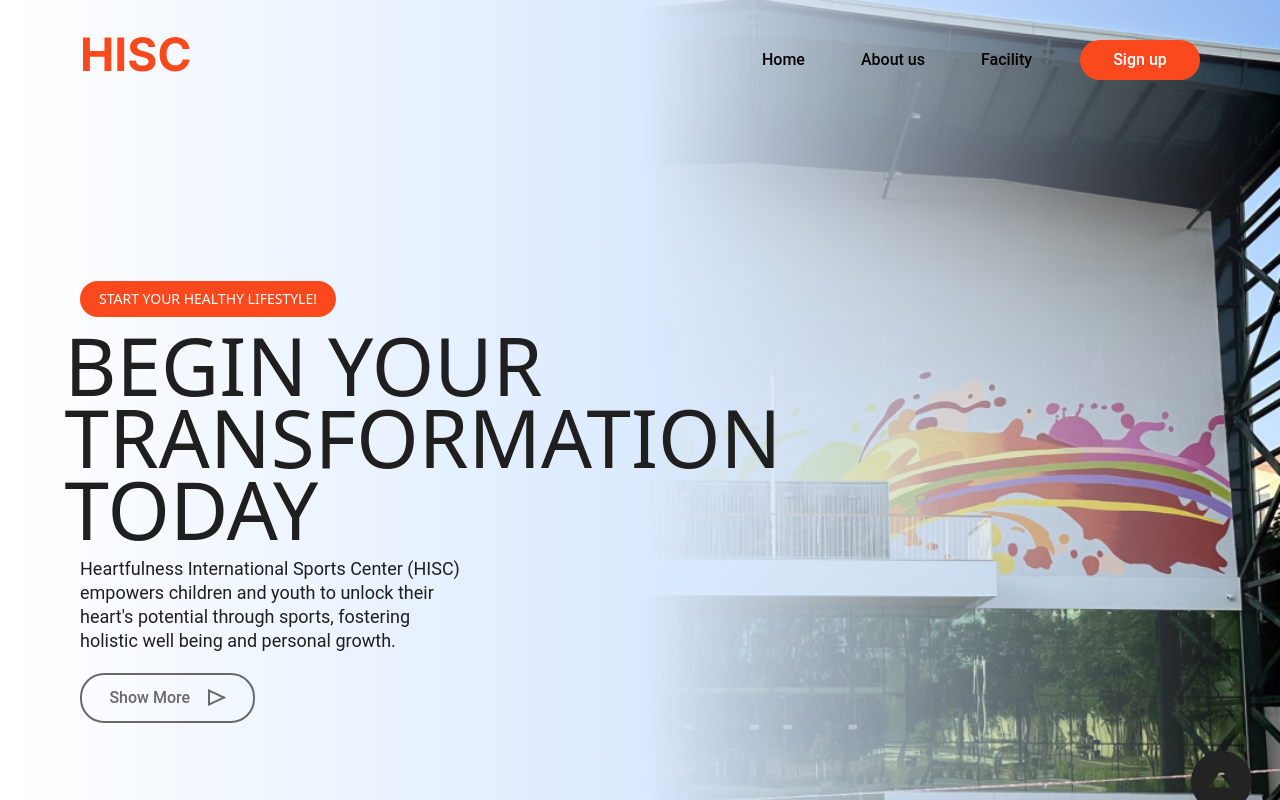
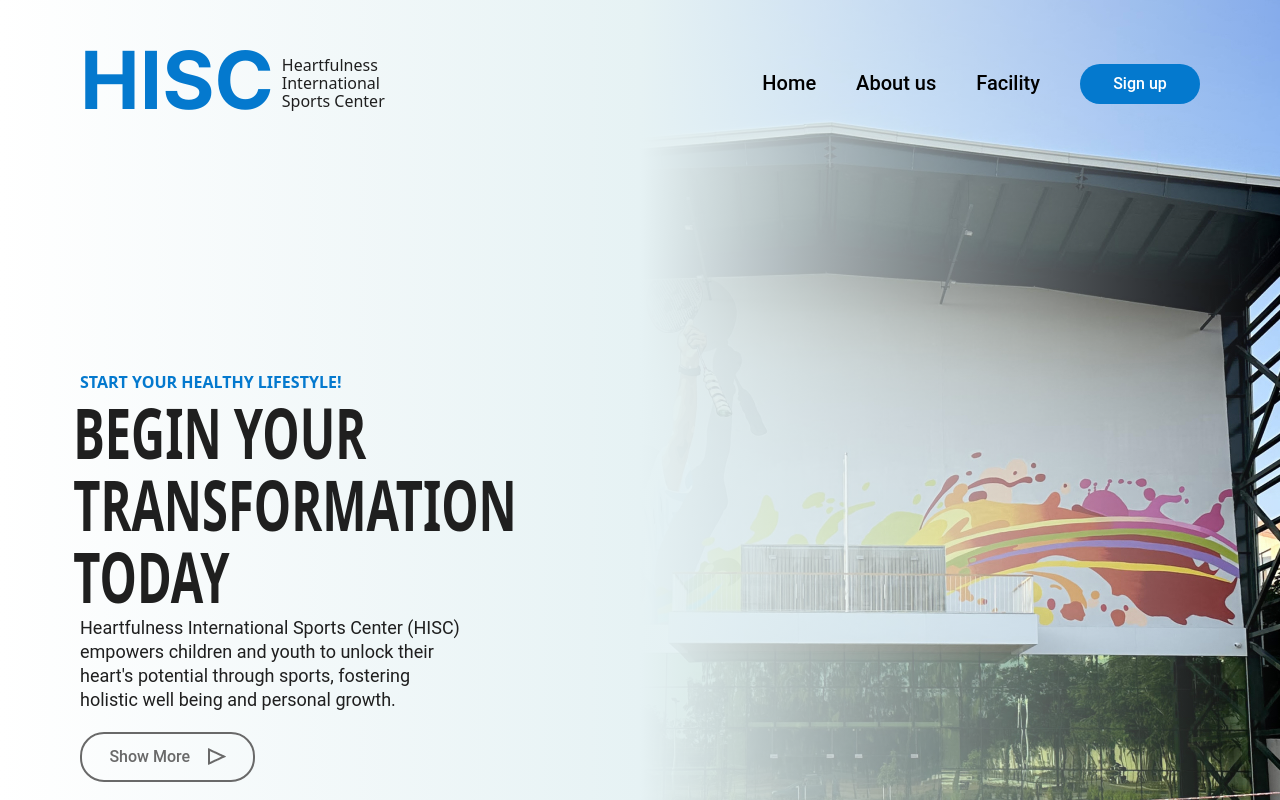
Before and after one commit to Faizanuddinsyed/faizanpro, a Next.js app: page / in a window 1280 px wide. Shown: the top 800 px of the page. Built offline with nearby package versions, Linux system fonts and the light colour scheme.

Commit message:
On branch master  Your branch is up to date with 'origin/master'.
 Changes to be committed:
	modified:   app/page.js
	modified:   components/Begin.js
	modified:   components/Navbar.js

```diff
--- a/app/page.js
+++ b/app/page.js
@@ -10,8 +10,9 @@ import { FaPlay } from 'react-icons/fa';
 export default function Home() {
   return (
     <div>
-        <div class="bg-no-repeat   bg-contain h-[900px] md:bg-cover  md:bg-left  bg-[url('../public/background.jpg')]">
-          <div class=" h-[900px] bg-gradient-to-b from-white via-transparent to-transparent  md:bg-gradient-to-r md:from-white md:to-transparent md:via-blue-100 ">
+       <div class="bg-no-repeat bg-contain   h-[900px] sm:h-[1080px]  bg-[url('../public/background.jpg')] md:bg-none">
+        <div class="md:bg-no-repeat sm:h-[1080px]   md:bg-right-top  md:h-[1100px]  md:bg-[url('../public/background.jpg')]">
+          <div class="h-[900px] md:h-[1040px] bg-gradient-to-b from-white via-transparent to-transparent  md:bg-gradient-to-r md:from-white md:to-transparent md:via-[#E6F2F4] ">
             <div className="ml-10 mr-10 sm:ml-10 sm:mr-10 md:ml-20 md:mr-20 " >
 
               <Navbar/>
@@ -19,26 +20,28 @@ export default function Home() {
               <div className="mt-48 flex flex-col  items-center justify-center align-center   md:items-start  ">
 
 
-                  <div className='shadow-custom text-center bg-blue-100 rounded-[40px] p-7  w-315 h-[450px] md:bg-transparent md:text-left md:mt-0 md:p-0 md:rounded-none md:shadow-none'>
-                    <p className="  text-center text-14 rounded-3xl w-64 p-2 text-custom font-jost font-700 leading-20.23 md:bg-custom md:text-white md:font-400 lg:font-500  ">START YOUR HEALTHY LIFESTYLE!</p>
-                      <h1 className="text-30 font-bold leading-42 font-bison text-sblack  h-126 w-226 mx-auto mt-3 flex justify-center items-center align-center md:text-50 md:font-400 md:w-430 md:h-216 md:leading-72 md:items-start lg:ml-32  lg:text-80">BEGIN YOUR TRANSFORMATION TODAY</h1>
-                        <p className="mt-3 text-sblack  text-14 font-roboto leading-20 font-400   md:w-96 md:text-14 md:leading-24 lg:text-18">Heartfulness International Sports Center
+                  <div className='shadow-custom text-center bg-blue-100 rounded-[40px] p-7 mt-5 w-[330px] sm:w-[600px] md:w-315 h-416 md:bg-transparent md:text-left md:mt-10 md:p-0 md:rounded-none md:shadow-none'>
+                     <div className="text-center text-14   sm:text-[16px] text-custom font-jost font-700 leading-20.23 md:text-[#0479CE]    md:text-[16px]  md:w-full md:text-start md:items-center ">START YOUR HEALTHY LIFESTYLE!</div>
+                      <h1 className="scale-y-150 text-30  font-700 leading-[30px] font-bison text-sblack   w-226 mx-auto mt-10 flex justify-center items-center align-center sm:text-[40px] sm:leading-[40px] md:text-[47px]  md:w-430  md:leading-[48px] md:items-start md:mt-10 ">
+                        BEGIN YOUR TRANSFORMATION TODAY</h1>
+                        <p className="mt-8 text-sblack  text-14 font-roboto leading-20 font-400 sm:mt-10 md:mt-10   md:w-96 md:text-14 md:leading-24 lg:text-18">Heartfulness International Sports Center
                             (HISC) empowers children and youth to unlock
                             their heart's potential through sports, fostering holistic well
                             being and personal growth.
                         </p>
                         <div className="flex items-center justify-center align-center mx-auto cursor-pointer rounded-3xl border-2 border-current gap-3  w-175 h-50 mt-5 text-gray md:w-175 md:h-50 md:mx-0 ">
                           <div className="font-500 text-13.85 leading-16.23  font-roboto ">Show More </div>
-                          <div><Image src="/triangle.png" width={23.47} height={17.06} /></div>
+                          <div><Image src="/triangle.png" width={23.47} height={17.00} /></div>
                         </div>
                     </div>
               </div>
 
           </div>
-          <div className='hidden md:flex justify-end mr-7 mt-5 text-vector cursor-pointer'><Image src="/vector.png" alt='vectorimage' width={61} height={61} /></div>
+          <div className='hidden md:flex justify-end mr-7 mt-[100px] text-vector cursor-pointer'><Image src="/vector.png" width={61} height={61} /></div>
         </div>
 
 
+      </div>
       </div>
 
       <Begin/>
--- a/components/Begin.js
+++ b/components/Begin.js
@@ -5,7 +5,7 @@ function Begin() {
     <div>
         <div className='flex flex-col items-center justify-center text-center m-8 mt-[-130px] mx-auto md:mt-0  md:p-10'>
             <h1 className='lg:w-[663px] lg:h-[72px] w-[316px] h-[84px] font-bison md:text-[42px] text-[30px] font-semibold md:mb-0  leading-10 '>BEGIN YOUR TRANSFORMATION</h1>
-            <p className='md:w-[844px] md:h-[48px] w-[315px] h-[100px] md:mb-0 mb-10 font-roboto pl-7 pr-7 lg:mb-2 '>“Whether you are in sports or any other field, excellence is what you must always strive for.
+            <p className='lg:w-[844px] lg:h-[48px] w-[315px] h-[100px] md:mb-10 mb-10 font-roboto pl-7 pr-7 lg:mb-2 '>“Whether you are in sports or any other field, excellence is what you must always strive for.
                  Heartfulness teaches you that in how they transformed this place which was as barren as it can get,
                  ” <span className='text-orange-600 md:text-blue-500'>- Daaji</span>
             </p>
--- a/components/Navbar.js
+++ b/components/Navbar.js
@@ -15,6 +15,7 @@ import { Truculenta } from "next/font/google";
 const Navbar = () => {
 
     const [open, setOpen] = useState(false)
+    const [ isHidden, setIsHidden ] = useState(true)
 
     const click = () => {
         setOpen(true);
@@ -24,7 +25,7 @@ const Navbar = () => {
     return (
 
         <>
-            <Transition.Root show={open} as={Fragment}>
+                    <Transition.Root show={open} as={Fragment}>
             <Dialog as="div" className="relative z-10" onClose={setOpen}>
             <Transition.Child
                 as={Fragment}
@@ -71,22 +72,22 @@ const Navbar = () => {
                             </button>
                         </div>
                         </Transition.Child>
-                        <div className="flex h-full   flex-col overflow-y-scroll bg-white py-6 shadow-xl">
+                        <div className="flex h-full flex-col overflow-y-scroll bg-white py-6 shadow-xl">
                         <div className="px-4 sm:px-6">
 
                         </div>
                         <div className="relative mt-6 flex-1 px-4 sm:px-6  ">
                             <ul className="flex flex-col gap-10 justify-center items-center ">
-                            <div className="text-custom font-700  text-46 leading-28 font-poppins  ">HISC   </div>
+                            <div className='flex'><div className="text-[#0479CE] font-700  text-[40px] leading-28 font-poppins ">HISC </div><div className="text-[6px] leading-[9px] mt-0 w-[50px] md:hidden text-[#1F1F1F]">Heartfulness International <br/>  Sports Center</div></div>
 
-                            <div className=" mt-20 font-roboto font-500 text-26 leading-80">
-                                <li className="cursor-pointer">Home</li>
-                                <li className="cursor-pointer">About Us</li>
-                                <li className="cursor-pointer">Facility</li>
+                            <div className=" mt-20 font-roboto font-500 text-26 leading-80 flex flex-col justify-center items-center text-center">
+                                <Link href=''  onClick={(e) => {e.preventDefault(); setOpen(false)}} className="cursor-pointer">Home</Link>
+                                <Link href=''  onClick={(e) => {e.preventDefault(); setOpen(false)}} className="cursor-pointer">About Us</Link>
+                                <Link href=""  onClick={(e) => {e.preventDefault(); setOpen(false)}} className="cursor-pointer">Facility</Link>
                             </div>
 
 
-                            <li className="bg-custom  text-white text-center flex items-center justify-center  text-13.85 font-500 font-roboto leading-16.23 rounded-3xl w-175 h-52  mt-16">
+                            <li className="bg-[#0479CE]  text-white text-center flex items-center justify-center  text-13.85 font-500 font-roboto leading-16.23 rounded-3xl w-175 h-52  mt-[65px]">
                             SIGN UP NOW
 
                         </li>
@@ -109,14 +110,17 @@ const Navbar = () => {
 
 
             <nav className="flex justify-between ">
-                <div className="text-custom font-700 text-46 font-poppins mt-5 ">HISC   </div>
-                    <ul className="hidden  md:flex gap-10 mt-10  font-roboto font-500 text-16   ">
-                        <li className="p-2 cursor-pointer">Home </li>
-                        <li className="p-2 cursor-pointer">About us</li>
-                        <li className="p-2 cursor-pointer">Facility</li>
-                        <li className="bg-custom cursor-pointer text-white text-center rounded-full w-[120px] h-[40px] p-2 font-roboto font-500 text-16">Sign up</li>
+                <div className="flex gap-1 lg:gap-2 mt-5">
+                <div className="text-[#0479CE] text-[50px] mt-5 md:text-[#0479CE] font-700 md:mt-0 md:text-80 font-poppins   ">HISC </div><div className="text-[8px] leading-[10px] mt-10 w-[50px] md:hidden lg:block lg:mt-9 text-[#1F1F1F] lg:w-[110px] lg:h-[54px] font-custom font-400 lg:text-[16px] lg:leading-[18px]">Heartfulness International  Sports Center</div>
+                </div>
+
+                    <ul className="hidden  md:flex gap-10 mt-16  font-roboto font-500 text-[20px]   ">
+                        <li className="mt-1 cursor-pointer "><h1 className="group">Home <p className="group-hover:border-b-4 h-1 w-7 border-b-[#0479CE]"></p> </h1></li>
+                        <li className="mt-1 cursor-pointer "><h1 className="group">About us <p className="group-hover:border-b-4 h-1 w-7 border-b-[#0479CE]"></p></h1></li>
+                        <li className="mt-1 cursor-pointer "><h1 className="group">Facility <p className="group-hover:border-b-4 h-1 w-7 border-b-[#0479CE]"></p></h1></li>
+                        <li className="bg-[#0479CE] cursor-pointer text-white flex justify-center items-center text-center rounded-full w-[120px] h-[40px]  font-roboto font-500 text-16 hover:bg-white hover:text-[#0479CE]">Sign up</li>
                     </ul>
-                    <div className="bg-white  p-4 rounded-[15px] flex items-center justify-center w-42 h-42 md:hidden mt-5 cursor-pointer" onClick={click}>
+                    <div className="bg-white  p-4 rounded-[15px] flex items-center justify-center w-[60px] h-[60px] md:hidden mt-12 cursor-pointer" onClick={click}>
                         <Bars3BottomRightIcon className="h-10 w-10 text-grey" aria-hidden="true" />
                     </div>
             </nav>
```
